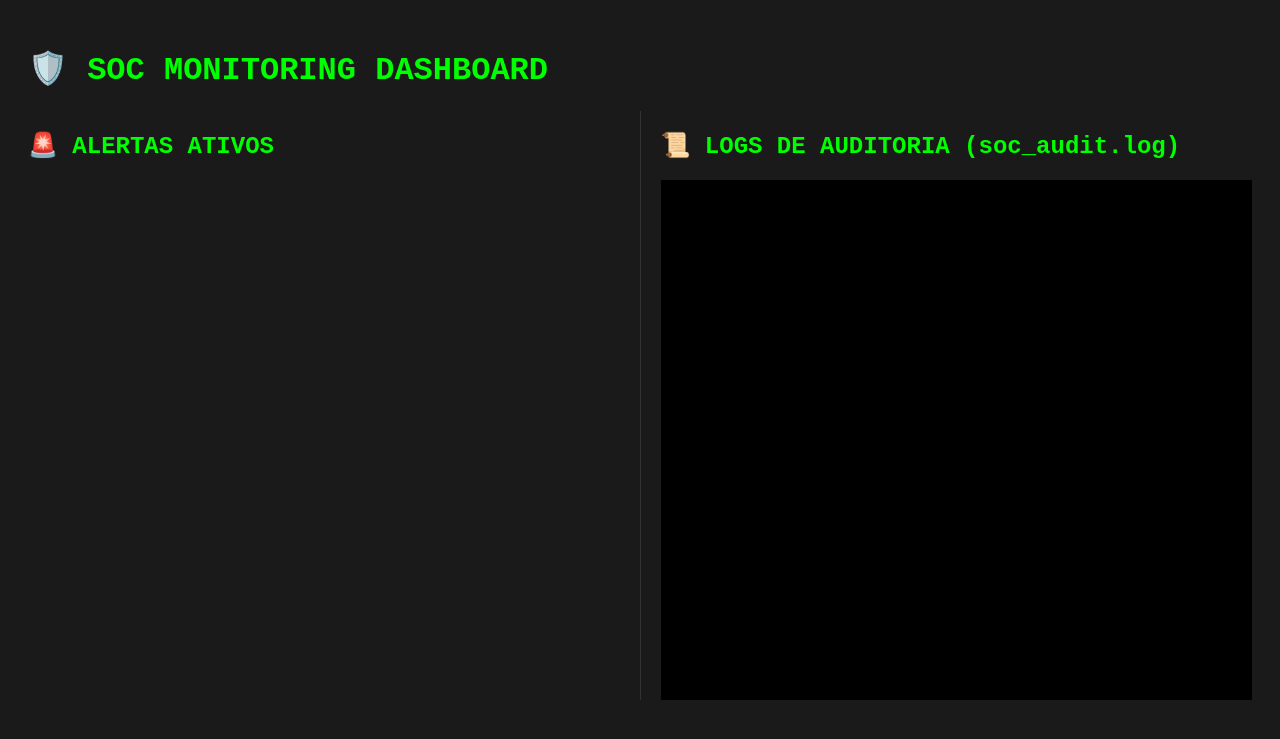
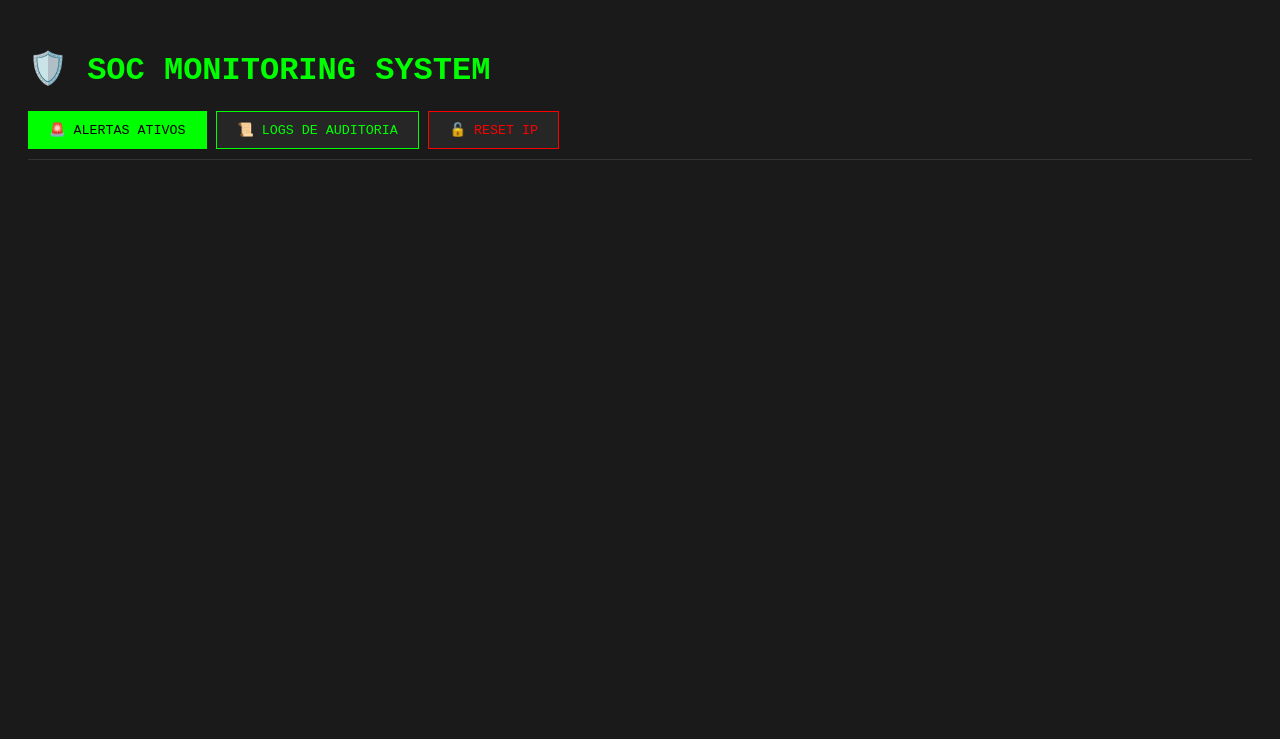
Before and after one commit to carol-vasconcellos/SOC-Monitor, a Flask app: page / in a window 1280 px wide. Shown: the top 739 px of the page. Run offline with Flask 3, Linux system fonts and the light colour scheme; data that the repository does not hold is empty.

Commit message:
correção da ultima feat

```diff
--- a/app.py
+++ b/app.py
@@ -130,12 +130,12 @@ class DashboardHandler(FileSystemEventHandler):
 @app.route('/api/logs')
 def get_logs():
     try:
+        if os.path.exists('soc_audit.log'):
 
-        if os.path.exists('soc_audit.log'):
-            with open('soc_audit.log', 'r') as f:
+            with open('soc_audit.log', 'r', encoding='utf-8', errors='replace') as f:
                 logs = f.readlines()
                 return jsonify(logs[-20:])
-        return jsonify(["Arquivo de log ainda não criado."])
+        return jsonify(["Arquivo de log vazio."])
     except Exception as e:
         return jsonify([f"Erro ao ler logs: {str(e)}"])
 
--- a/templates/index.html
+++ b/templates/index.html
@@ -1,66 +1,69 @@
 <!DOCTYPE html>
-<html lang="en">
+<html lang="pt-br">
 <head>
     <meta charset="UTF-8">
-    <meta name="viewport" content="width=device-width, initial-scale=1.0">
     <title>SOC Dashboard</title>
-    <meta http-equiv="refresh" content="5"> <style>
+    <style>
         body { background: #1a1a1a; color: #00ff00; font-family: 'Courier New'; padding: 20px; }
+        .nav-buttons { margin-bottom: 20px; border-bottom: 1px solid #333; padding-bottom: 10px; }
+        button {
+            background: #262626; color: #00ff00; border: 1px solid #00ff00;
+            padding: 10px 20px; cursor: pointer; font-family: 'Courier New';
+        }
+        button.active { background: #00ff00; color: #000; }
+        .tab-content { display: none; }
+        .tab-content.active { display: block; }
         .alert-card { border-left: 5px solid #ff0000; background: #262626; margin: 10px 0; padding: 15px; }
-        .time { color: #888; font-size: 0.8em; }
-        .type-MODIFICAÇÃO { color: #ffa500; }
-        .type-CRÍTICO { color: #ff0000; font-weight: bold; }
+        .log-container { background: #000; padding: 15px; height: 500px; overflow-y: auto; color: #aaa; font-size: 0.9em; }
+        .time { color: #888; }
     </style>
 </head>
 <body>
-    <h1>🛡️ SOC MONITORING DASHBOARD</h1>
+    <h1>🛡️ SOC MONITORING SYSTEM</h1>
 
-    <div style="display: flex; gap: 20px;">
-        <div style="flex: 1;">
-            <h2>🚨 ALERTAS ATIVOS</h2>
-            <div id="alerts"></div>
-        </div>
+    <div class="nav-buttons">
+        <button id="btn-alerts" class="active" onclick="showTab('alerts')">🚨 ALERTAS ATIVOS</button>
+        <button id="btn-logs" onclick="showTab('logs')">📜 LOGS DE AUDITORIA</button>
+        <a href="/api/reset_firewall" target="_blank"><button style="border-color: #ff0000; color: #ff0000;">🔓 RESET IP</button></a>
+    </div>
 
-        <div style="flex: 1; border-left: 1px solid #333; padding-left: 20px;">
-            <h2>📜 LOGS DE AUDITORIA (soc_audit.log)</h2>
-            <div id="logs" style="font-size: 0.85em; color: #aaa; background: #000; padding: 10px; height: 500px; overflow-y: auto;">
-                </div>
-        </div>
+    <div id="tab-alerts" class="tab-content active">
+        <div id="alerts-list"></div>
+    </div>
+
+    <div id="tab-logs" class="tab-content">
+        <div id="logs-list" class="log-container"></div>
     </div>
 
     <script>
-        // Função para carregar Alertas (sua função original)
-        async function loadAlerts() {
-            const response = await fetch('/api/alerts');
-            const data = await response.json();
-            const div = document.getElementById('alerts');
-            div.innerHTML = data.map(a => `
+        function showTab(tabName) {
+            // Alterna visibilidade das divs
+            document.querySelectorAll('.tab-content').forEach(el => el.classList.remove('active'));
+            document.getElementById('tab-' + tabName).classList.add('active');
+
+            // Alterna estilo dos botões
+            document.querySelectorAll('button').forEach(el => el.classList.remove('active'));
+            document.getElementById('btn-' + tabName).classList.add('active');
+        }
+
+        async function updateData() {
+            // Atualiza Alertas
+            const resAlerts = await fetch('/api/alerts');
+            const alerts = await resAlerts.json();
+            document.getElementById('alerts-list').innerHTML = alerts.map(a => `
                 <div class="alert-card">
-                    <span class="time">[${a.time}]</span>
-                    <span class="type-${a.type}">${a.type}</span>: ${a.message}
+                    <span class="time">[${a.time}]</span> <b>${a.type}</b>: ${a.message}
                 </div>
             `).join('');
+
+            // Atualiza Logs
+            const resLogs = await fetch('/api/logs');
+            const logs = await resLogs.json();
+            document.getElementById('logs-list').innerHTML = logs.map(l => `<div>> ${l}</div>`).join('');
         }
 
-        // NOVA FUNÇÃO: Carregar Logs do arquivo
-        async function loadLogs() {
-            const response = await fetch('/api/logs');
-            const data = await response.json();
-            const div = document.getElementById('logs');
-            // Formata as linhas de log para visualização
-            div.innerHTML = data.map(line => `<div>> ${line}</div>`).join('');
-            // Auto-scroll para o final do log
-            div.scrollTop = div.scrollHeight;
-        }
-
-        // Atualização contínua
-        setInterval(() => {
-            loadAlerts();
-            loadLogs();
-        }, 2000);
-
-        loadAlerts();
-        loadLogs();
+        setInterval(updateData, 2000);
+        updateData();
     </script>
 </body>
 </html>
```
